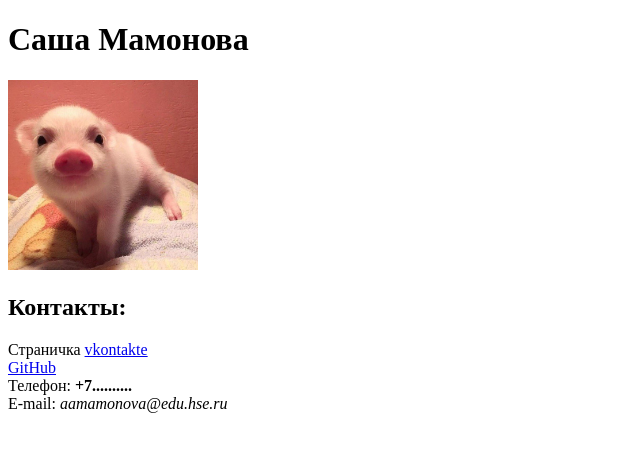
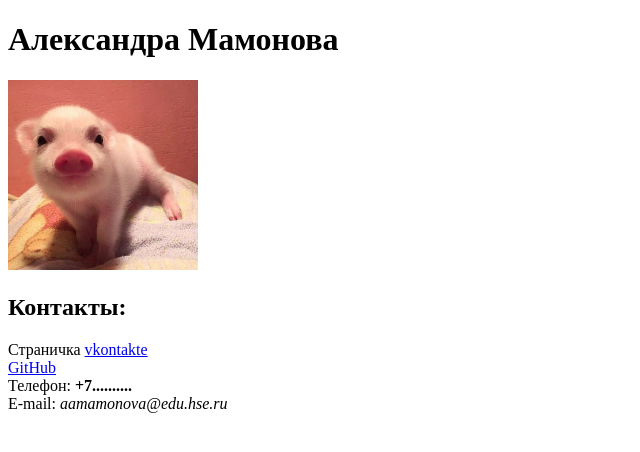
Before and after one commit to AlexandraMamonova/alexandramamonova.github.io, a plain HTML site: page index.html in a window 1280 px wide. Shown: the whole page, without its empty margins (0-640 px from the left). Drawn offline with Linux system fonts and the light colour scheme.

Commit message:
Update index.html

```diff
--- a/index.html
+++ b/index.html
@@ -5,7 +5,7 @@
       <title>Моя личная страничка</title>
     </head>
     <body>
-      <left><h1>Саша Мамонова</h1></left>
+      <left><h1>Александра Мамонова</h1></left>
       <left><img alt="Это я" width="15%" src="me.jpg"></left>
       <br/>
       <h2>Контакты:</h2>
```
